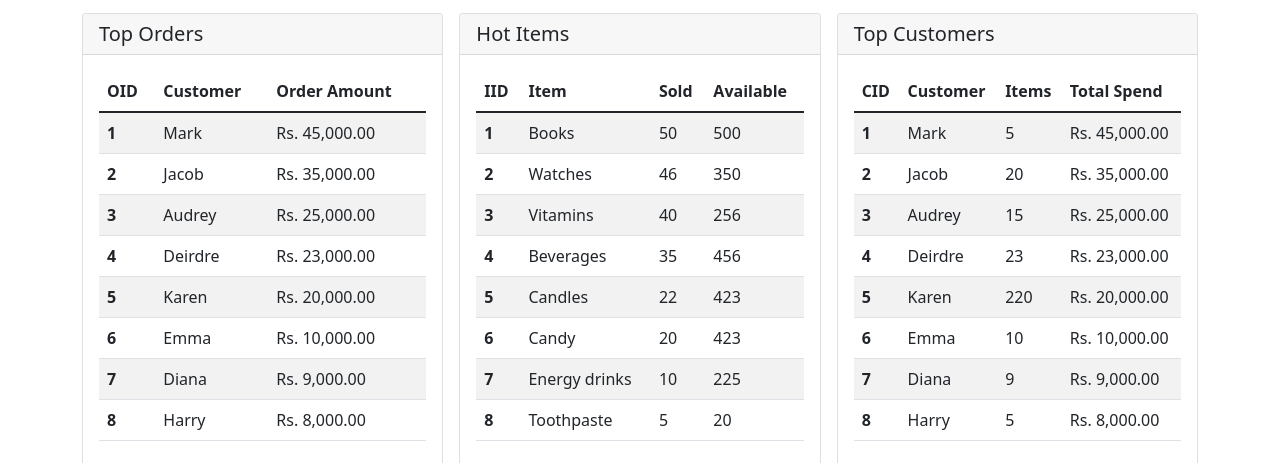
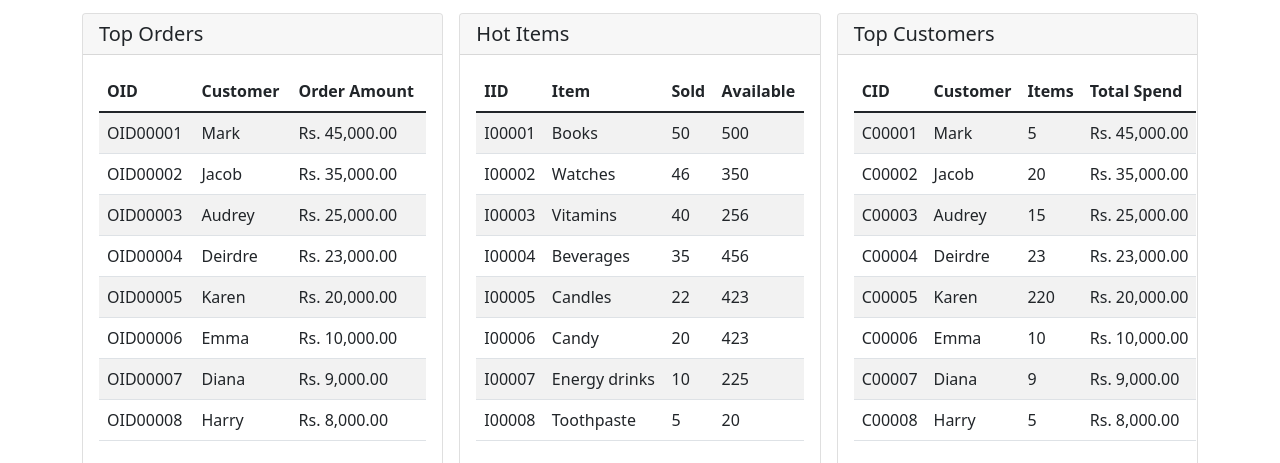
Before and after one commit to Direct-Entry-Program-7-Playground/POS_APP_Frontend, a website built with Parcel: page index.html in a window 1280 px wide. Shown: the part 337-800 px from the top of the page. Built offline with nearby package versions, Linux system fonts and the light colour scheme; files whose address does not match are found by name.

Commit message:
Update tabels dummy data

```diff
--- a/index.html
+++ b/index.html
@@ -204,42 +204,42 @@
                   </thead>
                   <tbody>
                     <tr>
-                      <th scope="row">1</th>
+                      <td scope="row">OID00001</td>
                       <td>Mark</td>
                       <td>Rs. 45,000.00</td>
                     </tr>
                     <tr>
-                      <th scope="row">2</th>
+                      <td scope="row">OID00002</td>
                       <td>Jacob</td>
                       <td>Rs. 35,000.00</td>
                     </tr>
                     <tr>
-                      <th scope="row">3</th>
+                      <td scope="row">OID00003</td>
                       <td>Audrey</td>
                       <td>Rs. 25,000.00</td>
                     </tr>
                     <tr>
-                      <th scope="row">4</th>
+                      <td scope="row">OID00004</td>
                       <td>Deirdre</td>
                       <td>Rs. 23,000.00</td>
                     </tr>
                     <tr>
-                      <th scope="row">5</th>
+                      <td scope="row">OID00005</td>
                       <td>Karen</td>
                       <td>Rs. 20,000.00</td>
                     </tr>
                     <tr>
-                      <th scope="row">6</th>
+                      <td scope="row">OID00006</td>
                       <td>Emma</td>
                       <td>Rs. 10,000.00</td>
                     </tr>
                     <tr>
-                      <th scope="row">7</th>
+                      <td scope="row">OID00007</td>
                       <td>Diana</td>
                       <td>Rs. 9,000.00</td>
                     </tr>
                     <tr>
-                      <th scope="row">8</th>
+                      <td scope="row">OID00008</td>
                       <td>Harry</td>
                       <td>Rs. 8,000.00</td>
                     </tr>
@@ -288,49 +288,49 @@
                   </thead>
                   <tbody>
                     <tr>
-                      <th scope="row">1</th>
+                      <td scope="row">I00001</td>
                       <td>Books</td>
                       <td>50</td>
                       <td>500</td>
                     </tr>
                     <tr>
-                      <th scope="row">2</th>
+                      <td scope="row">I00002</td>
                       <td>Watches</td>
                       <td>46</td>
                       <td>350</td>
                     </tr>
                     <tr>
-                      <th scope="row">3</th>
+                      <td scope="row">I00003</td>
                       <td>Vitamins</td>
                       <td>40</td>
                       <td>256</td>
                     </tr>
                     <tr>
-                      <th scope="row">4</th>
+                      <td scope="row">I00004</td>
                       <td>Beverages</td>
                       <td>35</td>
                       <td>456</td>
                     </tr>
                     <tr>
-                      <th scope="row">5</th>
+                      <td scope="row">I00005</td>
                       <td>Candles</td>
                       <td>22</td>
                       <td>423</td>
                     </tr>
                     <tr>
-                      <th scope="row">6</th>
+                      <td scope="row">I00006</td>
                       <td>Candy</td>
                       <td>20</td>
                       <td>423</td>
                     </tr>
                     <tr>
-                      <th scope="row">7</th>
+                      <td scope="row">I00007</td>
                       <td class="text-truncate">Energy drinks</td>
                       <td>10</td>
                       <td>225</td>
                     </tr>
                     <tr>
-                      <th scope="row">8</th>
+                      <td scope="row">I00008</td>
                       <td>Toothpaste</td>
                       <td>5</td>
                       <td>20</td>
@@ -380,49 +380,49 @@
                   </thead>
                   <tbody>
                     <tr>
-                      <th scope="row">1</th>
+                      <td scope="row">C00001</td>
                       <td class="text-truncate">Mark</td>
                       <td class="text-truncate">5</td>
                       <td class="text-truncate">Rs. 45,000.00</td>
                     </tr>
                     <tr>
-                      <th scope="row">2</th>
+                      <td scope="row">C00002</td>
                       <td class="text-truncate">Jacob</td>
                       <td class="text-truncate">20</td>
                       <td class="text-truncate">Rs. 35,000.00</td>
                     </tr>
                     <tr>
-                      <th scope="row">3</th>
+                      <td scope="row">C00003</td>
                       <td class="text-truncate">Audrey</td>
                       <td class="text-truncate">15</td>
                       <td class="text-truncate">Rs. 25,000.00</td>
                     </tr>
                     <tr>
-                      <th scope="row">4</th>
+                      <td scope="row">C00004</td>
                       <td class="text-truncate">Deirdre</td>
                       <td class="text-truncate">23</td>
                       <td class="text-truncate">Rs. 23,000.00</td>
                     </tr>
                     <tr>
-                      <th scope="row">5</th>
+                      <td scope="row">C00005</td>
                       <td class="text-truncate">Karen</td>
                       <td class="text-truncate">220</td>
                       <td class="text-truncate">Rs. 20,000.00</td>
                     </tr>
                     <tr>
-                      <th scope="row">6</th>
+                      <td scope="row">C00006</td>
                       <td class="text-truncate">Emma</td>
                       <td class="text-truncate">10</td>
                       <td class="text-truncate">Rs. 10,000.00</td>
                     </tr>
                     <tr>
-                      <th scope="row">7</th>
+                      <td scope="row">C00007</td>
                       <td class="text-truncate">Diana</td>
                       <td class="text-truncate">9</td>
                       <td class="text-truncate">Rs. 9,000.00</td>
                     </tr>
                     <tr>
-                      <th scope="row">8</th>
+                      <td scope="row">C00008</td>
                       <td class="text-truncate">Harry</td>
                       <td class="text-truncate">5</td>
                       <td class="text-truncate">Rs. 8,000.00</td>
```
